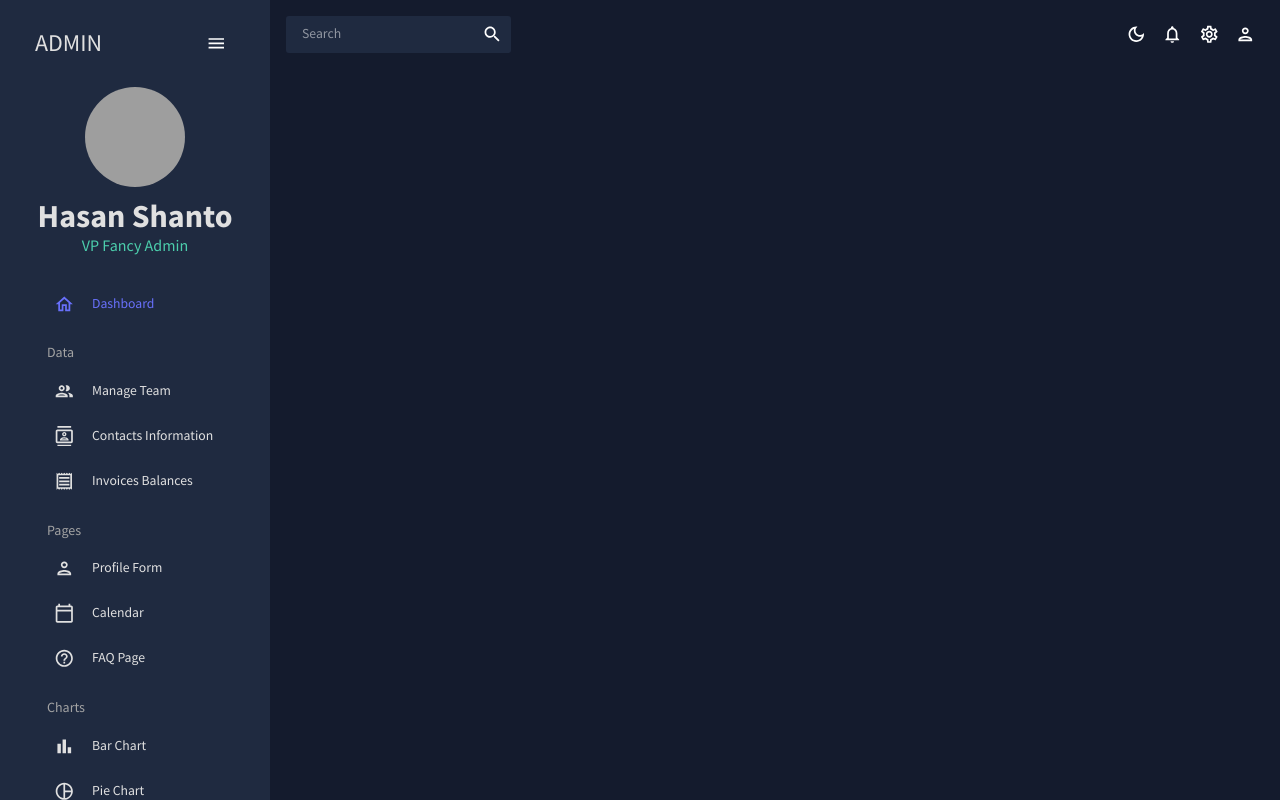
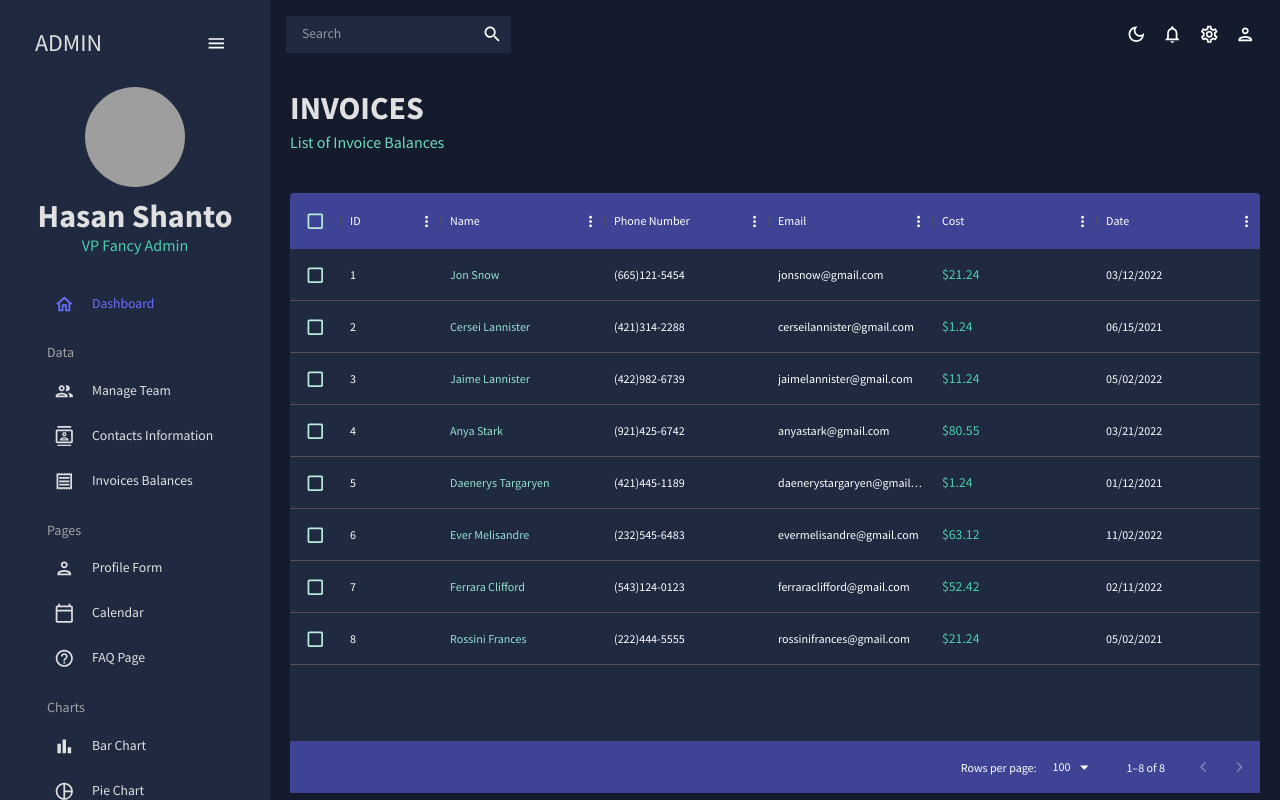
Before and after one commit to HasanHafizurRahman/react-admin-dashboard, a React (Vite) app: page /invoices in a window 1280 px wide. Built offline with nearby package versions, Linux system fonts and the light colour scheme; grey boxes are pictures that could not be loaded; the HTML template or start-up script is replaced by a standard one.

Commit message:
invoice design

```diff
--- a/src/App.jsx
+++ b/src/App.jsx
@@ -4,8 +4,9 @@ import Topbar from "./pages/global/Topbar";
 import Sidebar from "./pages/global/Sidebar";
 import Dashboard from "./pages/dashboard";
 import Team from "./pages/team";
-// import Invoices from "./pages/invoices";
 import Contacts from "./pages/contacts";
+import Invoices from "./pages/invoices";
+// import Calendar from "./pages/calender/Calender";
 // import Bar from "./pages/bar";
 // import Form from "./pages/form";
 // import Line from "./pages/line";
@@ -28,8 +29,8 @@ function App() {
               <Route path="/" element={<Dashboard />} />
               <Route path="/team" element={<Team />} />
               <Route path="/contacts" element={<Contacts />} />
-              {/*<Route path="/invoices" element={<Invoices />} />
-            <Route path="/form" element={<Form />} />
+              <Route path="/invoices" element={<Invoices />} />
+              {/*<Route path="/form" element={<Form />} />
             <Route path="/bar" element={<Bar />} />
             <Route path="/pie" element={<Pie />} />
             <Route path="/line" element={<Line />} />
--- /dev/null
+++ b/src/pages/calender/Calender.jsx
@@ -0,0 +1,131 @@
+import { useState } from "react";
+import FullCalendar, { formatDate } from "@fullcalendar/react";
+import dayGridPlugin from "@fullcalendar/daygrid";
+import timeGridPlugin from "@fullcalendar/timegrid";
+import interactionPlugin from "@fullcalendar/interaction";
+import listPlugin from "@fullcalendar/list";
+import {
+  Box,
+  List,
+  ListItem,
+  ListItemText,
+  Typography,
+  useTheme,
+} from "@mui/material";
+import Header from "../../components/Header";
+import { tokens } from "../../theme";
+
+const Calendar = () => {
+  const theme = useTheme();
+  const colors = tokens(theme.palette.mode);
+  const [currentEvents, setCurrentEvents] = useState([]);
+
+  const handleDateClick = (selected) => {
+    const title = prompt("Please enter a new title for your event");
+    const calendarApi = selected.view.calendar;
+    calendarApi.unselect();
+
+    if (title) {
+      calendarApi.addEvent({
+        id: `${selected.dateStr}-${title}`,
+        title,
+        start: selected.startStr,
+        end: selected.endStr,
+        allDay: selected.allDay,
+      });
+    }
+  };
+
+  const handleEventClick = (selected) => {
+    if (
+      window.confirm(
+        `Are you sure you want to delete the event '${selected.event.title}'`
+      )
+    ) {
+      selected.event.remove();
+    }
+  };
+
+  return (
+    <Box m="20px">
+      <Header title="Calendar" subtitle="Full Calendar Interactive Page" />
+
+      <Box display="flex" justifyContent="space-between">
+        {/* CALENDAR SIDEBAR */}
+        <Box
+          flex="1 1 20%"
+          backgroundColor={colors.primary[400]}
+          p="15px"
+          borderRadius="4px"
+        >
+          <Typography variant="h5">Events</Typography>
+          <List>
+            {currentEvents.map((event) => (
+              <ListItem
+                key={event.id}
+                sx={{
+                  backgroundColor: colors.greenAccent[500],
+                  margin: "10px 0",
+                  borderRadius: "2px",
+                }}
+              >
+                <ListItemText
+                  primary={event.title}
+                  secondary={
+                    <Typography>
+                      {formatDate(event.start, {
+                        year: "numeric",
+                        month: "short",
+                        day: "numeric",
+                      })}
+                    </Typography>
+                  }
+                />
+              </ListItem>
+            ))}
+          </List>
+        </Box>
+
+        {/* CALENDAR */}
+        <Box flex="1 1 100%" ml="15px">
+          <FullCalendar
+            height="75vh"
+            plugins={[
+              dayGridPlugin,
+              timeGridPlugin,
+              interactionPlugin,
+              listPlugin,
+            ]}
+            headerToolbar={{
+              left: "prev,next today",
+              center: "title",
+              right: "dayGridMonth,timeGridWeek,timeGridDay,listMonth",
+            }}
+            initialView="dayGridMonth"
+            editable={true}
+            selectable={true}
+            selectMirror={true}
+            dayMaxEvents={true}
+            select={handleDateClick}
+            eventClick={handleEventClick}
+            eventsSet={(events) => setCurrentEvents(events)}
+            initialEvents={[
+              {
+                id: "12315",
+                title: "All-day event",
+                date: "2022-09-14",
+              },
+              {
+                id: "5123",
+                title: "Timed event",
+                date: "2022-09-28",
+              },
+            ]}
+          />
+        </Box>
+      </Box>
+    </Box>
+  );
+};
+
+export default Calendar;
--- /dev/null
+++ b/src/pages/invoices/index.jsx
@@ -0,0 +1,83 @@
+import { Box, Typography, useTheme } from "@mui/material";
+import { DataGrid } from "@mui/x-data-grid";
+import { tokens } from "../../theme";
+import { mockDataInvoices } from "../../data/mockData";
+import Header from "../../components/Header";
+
+const Invoices = () => {
+  const theme = useTheme();
+  const colors = tokens(theme.palette.mode);
+  const columns = [
+    { field: "id", headerName: "ID" },
+    {
+      field: "name",
+      headerName: "Name",
+      flex: 1,
+      cellClassName: "name-column--cell",
+    },
+    {
+      field: "phone",
+      headerName: "Phone Number",
+      flex: 1,
+    },
+    {
+      field: "email",
+      headerName: "Email",
+      flex: 1,
+    },
+    {
+      field: "cost",
+      headerName: "Cost",
+      flex: 1,
+      renderCell: (params) => (
+        <Typography color={colors.greenAccent[500]}>
+          ${params.row.cost}
+        </Typography>
+      ),
+    },
+    {
+      field: "date",
+      headerName: "Date",
+      flex: 1,
+    },
+  ];
+
+  return (
+    <Box m="20px">
+      <Header title="INVOICES" subtitle="List of Invoice Balances" />
+      <Box
+        m="40px 0 0 0"
+        height="75vh"
+        sx={{
+          "& .MuiDataGrid-root": {
+            border: "none",
+          },
+          "& .MuiDataGrid-cell": {
+            borderBottom: "none",
+          },
+          "& .name-column--cell": {
+            color: colors.greenAccent[300],
+          },
+          "& .MuiDataGrid-columnHeaders": {
+            backgroundColor: colors.blueAccent[700],
+            borderBottom: "none",
+          },
+          "& .MuiDataGrid-virtualScroller": {
+            backgroundColor: colors.primary[400],
+          },
+          "& .MuiDataGrid-footerContainer": {
+            borderTop: "none",
+            backgroundColor: colors.blueAccent[700],
+          },
+          "& .MuiCheckbox-root": {
+            color: `${colors.greenAccent[200]} !important`,
+          },
+        }}
+      >
+        <DataGrid checkboxSelection rows={mockDataInvoices} columns={columns} />
+      </Box>
+    </Box>
+  );
+};
+
+export default Invoices;
```
